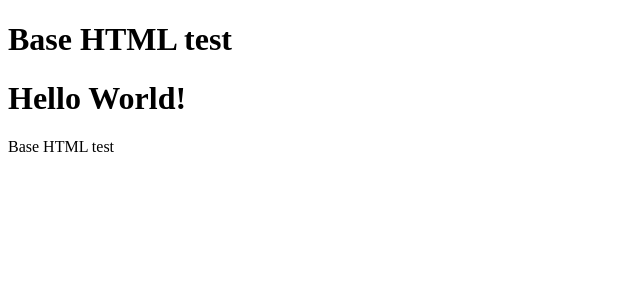
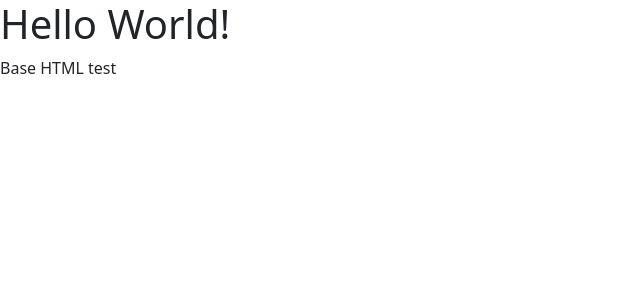
Before and after one commit to KevLoughrey/FinanceApp, a Flask app: page / in a window 1280 px wide. Shown: the top 300 px of the page, without its empty margins (0-640 px from the left). Run offline with Flask 3, Linux system fonts and the light colour scheme.

Commit message:
chore(ui): update base.html to include bootstrap CDNs

```diff
--- a/financeapp/templates/base.html
+++ b/financeapp/templates/base.html
@@ -1,18 +1,15 @@
-<!DOCTYPE html>
+<!doctype html>
 <html lang="en">
 
 <head>
-    <meta charset="UTF-8">
-    <meta name="viewport" content="width=device-width, initial-scale=1.0">
+    <meta charset="utf-8">
+    <meta name="viewport" content="width=device-width, initial-scale=1">
     <title>{% block title %}Flask Finance{% endblock %}</title>
+    <link href="https://cdn.jsdelivr.net/npm/bootstrap@5.3.7/dist/css/bootstrap.min.css" rel="stylesheet"
+        integrity="sha384-LN+7fdVzj6u52u30Kp6M/trliBMCMKTyK833zpbD+pXdCLuTusPj697FH4R/5mcr" crossorigin="anonymous">
 </head>
 
 <body>
-
-    <header>
-        <h1>Base HTML test</h1>
-    </header>
-
     <main>
         {% block content %}
         {% endblock %}
@@ -22,6 +19,9 @@
         <p>Base HTML test</p>
     </footer>
 
+    <script src="https://cdn.jsdelivr.net/npm/bootstrap@5.3.7/dist/js/bootstrap.bundle.min.js"
+        integrity="sha384-ndDqU0Gzau9qJ1lfW4pNLlhNTkCfHzAVBReH9diLvGRem5+R9g2FzA8ZGN954O5Q"
+        crossorigin="anonymous"></script>
 </body>
 
 </html>
```
Also changed, not shown: financeapp/home/__init__.py (line endings or trailing spaces).
